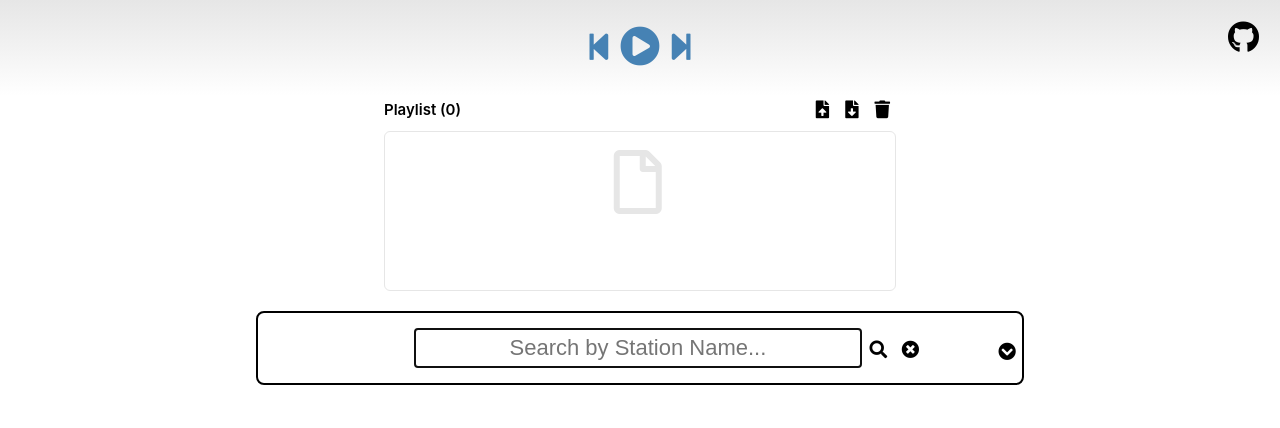
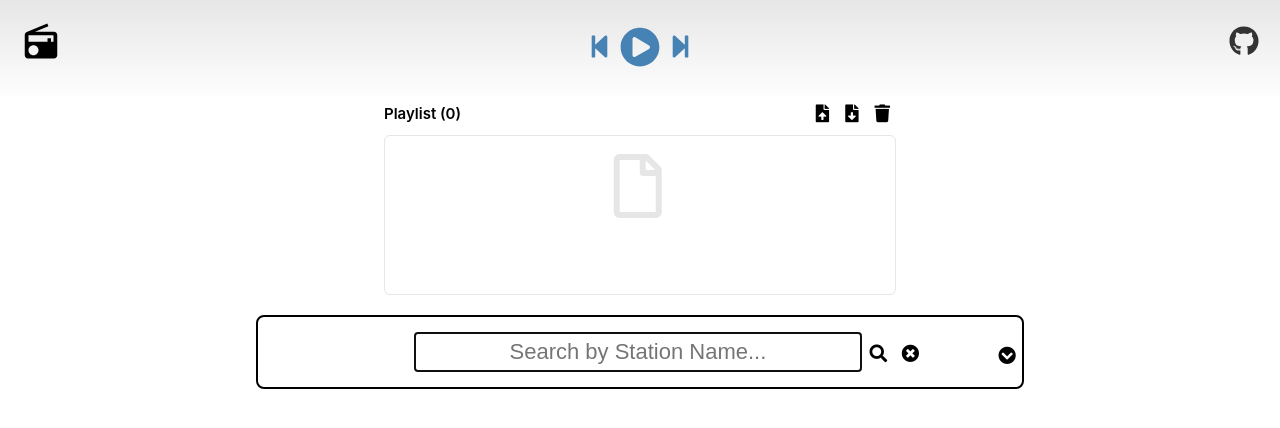
Before and after one commit to m1k3f/RadioPlayer-React, a React (Create React App) app in the folder ClientApp/: page / in a window 1280 px wide. Shown: the top 428 px of the page. Built offline with nearby package versions, Linux system fonts and the light colour scheme.

Commit message:
header updates/fixes and using react-icons

```diff
--- a/ClientApp/src/components/Content.module.css
+++ b/ClientApp/src/components/Content.module.css
@@ -3,4 +3,5 @@ main {
     flex-direction: column;
     justify-content: center;
     align-items: center;
+    margin-top: 4px;
 }
--- a/ClientApp/src/components/navbar/Controls.js
+++ b/ClientApp/src/components/navbar/Controls.js
@@ -21,7 +21,7 @@ export default class Controls extends Component {
             <section className={styles.headerCenter}>
                 <div style={{width:'50px',height:'50px'}} />
                 <div className={styles.headerControls}>
-                    <div>
+                    <div className={styles.headerControlsButtons}>
                         <PreviousButton controlsCallback={this.handleButtonCallback} />
                         <PlayButton />
                         <NextButton controlsCallback={this.handleButtonCallback} />
--- a/ClientApp/src/components/navbar/NavBar.js
+++ b/ClientApp/src/components/navbar/NavBar.js
@@ -1,5 +1,6 @@
 import React, { Component } from 'react';
 
+import HeaderTitle from './controls/HeaderTitle';
 import Controls from './Controls';
 import SourceControlLink from './controls/SourceControlLink';
 import styles from './NavBar.module.css';
@@ -8,7 +9,7 @@ export default class NavBar extends Component {
     render() {
         return (
             <header className={styles.header}>
-                {/* <HeaderTitle /> */}
+                <HeaderTitle />
                 <Controls />
                 <SourceControlLink />
             </header>
--- a/ClientApp/src/components/navbar/NavBar.module.css
+++ b/ClientApp/src/components/navbar/NavBar.module.css
@@ -11,7 +11,10 @@
     justify-content: center;
     align-items: center;
     min-height: 12vh;
-    background-image: linear-gradient(#e6e6e6, #f2f2f2, #ffffff);
+    background-image: linear-gradient(#e6e6e6, #f2f2f2, #fdfdfd);
+    position: sticky;
+    top: 0;
+    left: 0;
 }
 
 .headerCenter {
@@ -26,3 +29,9 @@
     margin-right: 30px;
     margin-left: 30px;
 }
+
+.headerControlsButtons {
+    display:flex;
+    flex-direction: row;
+    align-items: center;
+}
--- a/ClientApp/src/components/navbar/controls/HeaderTitle.js
+++ b/ClientApp/src/components/navbar/controls/HeaderTitle.js
@@ -1,9 +1,20 @@
 import React, { Component } from 'react';
+import { IoMdRadio } from 'react-icons/io';
+
+import styles from './NavBarControls.module.css';
 
 export default class HeaderTitle extends Component {
     render() {
+        let iconStyle = {
+            color: 'black',
+            width: '40px',
+            height: '40px'
+        };
+
         return(
-            <div />
+            <div className={styles.headerLeft}>
+                <IoMdRadio style={iconStyle} />
+            </div>
         );
     }
 }
--- a/ClientApp/src/components/navbar/controls/NavBarControls.module.css
+++ b/ClientApp/src/components/navbar/controls/NavBarControls.module.css
@@ -3,6 +3,13 @@
     border: none;
     background:none;
     cursor: pointer;
+}
+
+.headerLeft {
+    position: absolute;
+    top: 15px;
+    left: 15px;
+    padding: 6px;
 }
 
 .stationImage {
@@ -19,7 +26,7 @@
     composes: iconButton;
     color: #4682b4;
     text-align: center;
-    font-size: 30px;
+    /* font-size: 30px; */
     padding: 4px;
 }
 
@@ -29,7 +36,7 @@
 
 .headerSourceLink {
     position: absolute;
-    top: 15px;
+    top: 20px;
     right: 15px;
     padding: 6px;
 }
--- a/ClientApp/src/components/navbar/controls/NextButton.js
+++ b/ClientApp/src/components/navbar/controls/NextButton.js
@@ -1,4 +1,5 @@
 import React, { Component } from 'react';
+import { FaStepForward } from 'react-icons/fa';
 
 import RadioContext from '../../context/RadioContext';
 import styles from './NavBarControls.module.css';
@@ -8,7 +9,7 @@ export default class NextButton extends Component {
     static contextType = RadioContext;
 
     handleButtonClick = (e) => {
-        const { selectedStation, radioPlaylist } = this.context;
+        const { selectedStation, setStationPlayLoading, radioPlaylist } = this.context;
 
         if (selectedStation.station !== null) {
             let selectedIndex = radioPlaylist.playlist.findIndex((station) =>
@@ -16,6 +17,7 @@ export default class NextButton extends Component {
             );
 
             if (selectedIndex > -1 && selectedIndex < radioPlaylist.playlist.length) {
+                setStationPlayLoading(true);
                 let nextStation = radioPlaylist.playlist[selectedIndex + 1];
                 this.props.controlsCallback(nextStation);
             }
@@ -23,9 +25,14 @@ export default class NextButton extends Component {
     }
 
     render() {
+        let iconStyle = {
+            width: '25px',
+            height: '25px'
+        };
+
         return (
             <button className={styles.headerControlsButton} onClick={this.handleButtonClick}>
-                <i className="fas fa-step-forward"></i>
+                <FaStepForward style={iconStyle} />
             </button>
         );
     }
--- a/ClientApp/src/components/navbar/controls/PlayButton.js
+++ b/ClientApp/src/components/navbar/controls/PlayButton.js
@@ -1,4 +1,5 @@
 import React, { Component } from 'react';
+import { FaPlayCircle, FaPauseCircle, FaSpinner } from 'react-icons/fa';
 
 import RadioContext from '../../context/RadioContext';
 import styles from './NavBarControls.module.css';
@@ -10,10 +11,6 @@ export default class PlayButton extends Component {
     }
 
     static contextType = RadioContext;
-
-    componentDidMount() {
-        //video always stopped?
-    }
 
     componentDidUpdate() {
         const { selectedStation } = this.context;
@@ -52,12 +49,17 @@ export default class PlayButton extends Component {
 
     render() {
         const { stationPlayLoading } = this.context;
-        let buttonImage = <i className="fas fa-play-circle fa-lg"></i>;
+        let iconStyle = {
+            width: '40px',
+            height: '40px'
+        };
+
+        let buttonImage = <FaPlayCircle style={iconStyle} />
         if (stationPlayLoading) {
-            buttonImage = <i className="fas fa-spinner fa-spin"></i>;
+            buttonImage = <FaSpinner style={iconStyle} className="spin" />
         }
         else if (this.state.showPauseButton) {
-            buttonImage = <i className="fas fa-pause-circle fa-lg"></i>;
+            buttonImage = <FaPauseCircle style={iconStyle} />
         }
 
         return (
--- a/ClientApp/src/components/navbar/controls/PreviousButton.js
+++ b/ClientApp/src/components/navbar/controls/PreviousButton.js
@@ -1,4 +1,5 @@
 import React, { Component } from 'react';
+import { FaStepBackward } from 'react-icons/fa';
 
 import RadioContext from '../../context/RadioContext';
 import styles from './NavBarControls.module.css';
@@ -8,7 +9,7 @@ export default class PreviousButton extends Component {
     static contextType = RadioContext;
 
     handleButtonClick = (e) => {
-        const { selectedStation, radioPlaylist } = this.context;
+        const { selectedStation, setStationPlayLoading, radioPlaylist } = this.context;
 
         if (selectedStation.station !== null) {
             let selectedIndex = radioPlaylist.playlist.findIndex((station) =>
@@ -16,6 +17,7 @@ export default class PreviousButton extends Component {
             );
 
             if (selectedIndex > 0 && selectedIndex <= radioPlaylist.playlist.length) {
+                setStationPlayLoading(true);
                 let previousStation = radioPlaylist.playlist[selectedIndex - 1];
                 this.props.controlsCallback(previousStation);
             }
@@ -23,9 +25,14 @@ export default class PreviousButton extends Component {
     }
 
     render() {
+        let iconStyle = {
+            width: '25px',
+            height: '25px'
+        };
+
         return (
             <button className={styles.headerControlsButton} onClick={this.handleButtonClick}>
-                <i className="fas fa-step-backward"></i>
+                <FaStepBackward style={iconStyle} />
             </button>
         );
     }
--- a/ClientApp/src/components/navbar/controls/SourceControlLink.js
+++ b/ClientApp/src/components/navbar/controls/SourceControlLink.js
@@ -1,4 +1,5 @@
 import React, { Component } from 'react';
+import { FaGithub } from 'react-icons/fa';
 
 import styles from './NavBarControls.module.css';
 
@@ -6,13 +7,16 @@ export default class SourceControlLink extends Component {
 
     render() {
         let iconStyle = {
-            color: 'black'
+            color: '#333333',
+            width: '30px',
+            height: '30px'
         };
 
         return (
             <a className={styles.headerSourceLink} href="https://github.com/m1k3f/RadioPlayer-React"
                 target="_blank" rel="noopener noreferrer" title="View the Code!">
-                <i className="fab fa-github fa-2x" style={iconStyle}></i>
+                {/* <i className="fab fa-github fa-2x" style={iconStyle}></i> */}
+                <FaGithub style={iconStyle} />
             </a>
         );
     }
--- a/ClientApp/src/components/search/Search.module.css
+++ b/ClientApp/src/components/search/Search.module.css
@@ -10,7 +10,6 @@
     flex-direction: column;
     justify-content: center;
     align-items: center;
-    z-index: 100;
     width: 60vw;
 }
 
--- a/ClientApp/src/css/animation.css
+++ b/ClientApp/src/css/animation.css
@@ -103,3 +103,16 @@
         opacity:0;
     }
 }
+
+.spin {
+    animation: spin 2s infinite linear;
+}
+
+@keyframes spin {
+    0% {
+        transform: rotate(0deg);
+    }
+    100% {
+        transform: rotate(359deg);
+    }
+}
```
